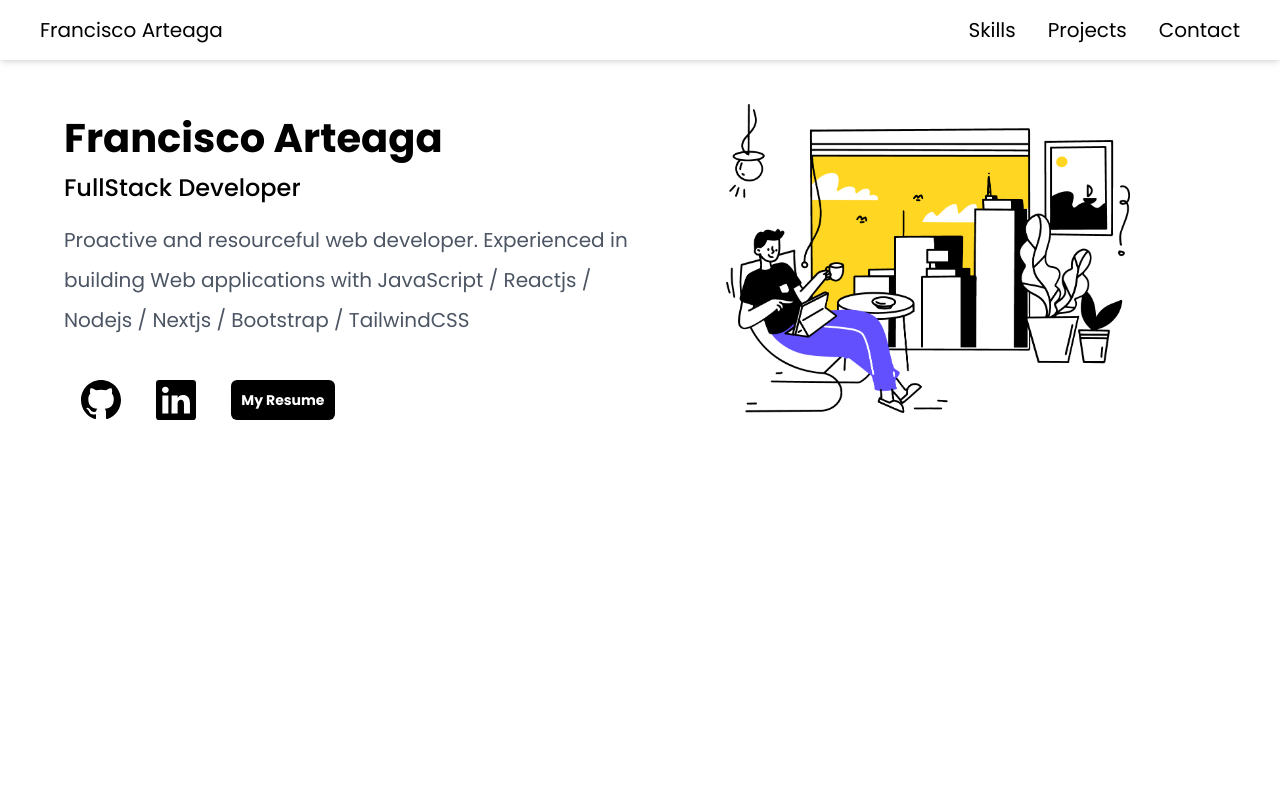
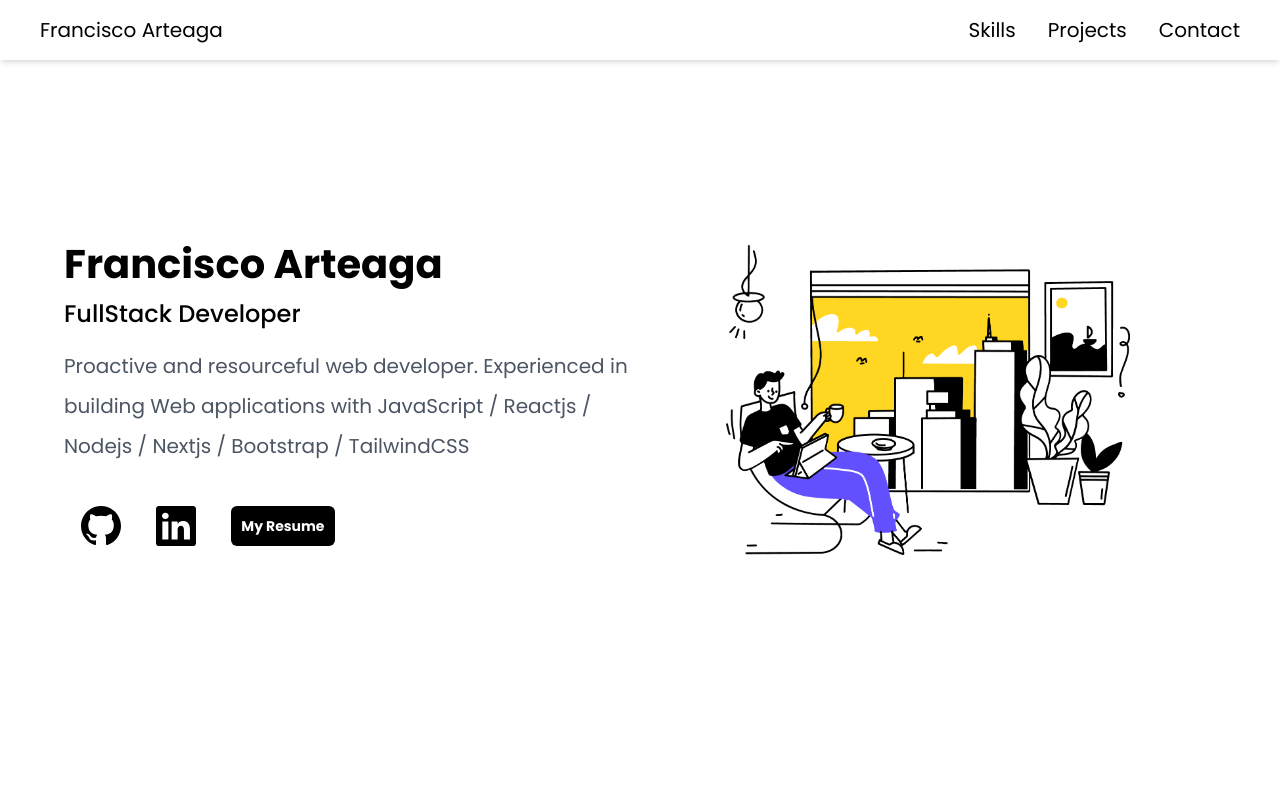
Before and after one commit to FranArteaga/portfolio, a Next.js app: page / in a window 1280 px wide. Shown: the top 800 px of the page. Built offline with nearby package versions, Linux system fonts and the light colour scheme.

Commit message:
better spacing in top info to be centered

```diff
--- a/src/app/page.js
+++ b/src/app/page.js
@@ -17,7 +17,7 @@ export default function Home() {
     <>
       <main className={poppins.className}>
           <Navbar />
-        <div className='py-16 md:pt-14 md:px-16 px-8'>
+        <div className='py-16 md:pt-0 md:px-16 px-8'>
           <HeaderInfo />
           <SkillsSection />
           <ProjectsSection/>
--- a/src/components/HeaderInfo.js
+++ b/src/components/HeaderInfo.js
@@ -7,9 +7,9 @@ export default function HeaderInfo() {
     const GithubLink = 'https://github.com/FranArteaga'
     const LinkedinLink = 'https://www.linkedin.com/in/cfran-arteaga/'
     return (
-        <header className=' md:h-[100vh] w-full md:flex md:pt-12 '>
+        <header className=' md:h-[100vh] w-full md:flex'>
 
-            <section className='md:w-[50%]' >
+            <section className='md:w-[50%] md:place-self-center' >
                 <h1 className='text-[2.5em] font-bold py-1'>Francisco Arteaga</h1>
                 <h4 className='text-2xl font-medium'>FullStack Developer</h4>
                 <p className='text-xl py-4 text-gray-600 leading-loose'>
@@ -29,7 +29,7 @@ export default function HeaderInfo() {
                 </div>
             </section>
 
-            <section className='md:w-[50%]'>
+            <section className='md:w-[50%] md:place-self-center'>
                 <div className=' flex justify-center pt-12 md:pt-0'>
                     <img src="./office.png" className='w-[70%]  ' />
                 </div>
```
